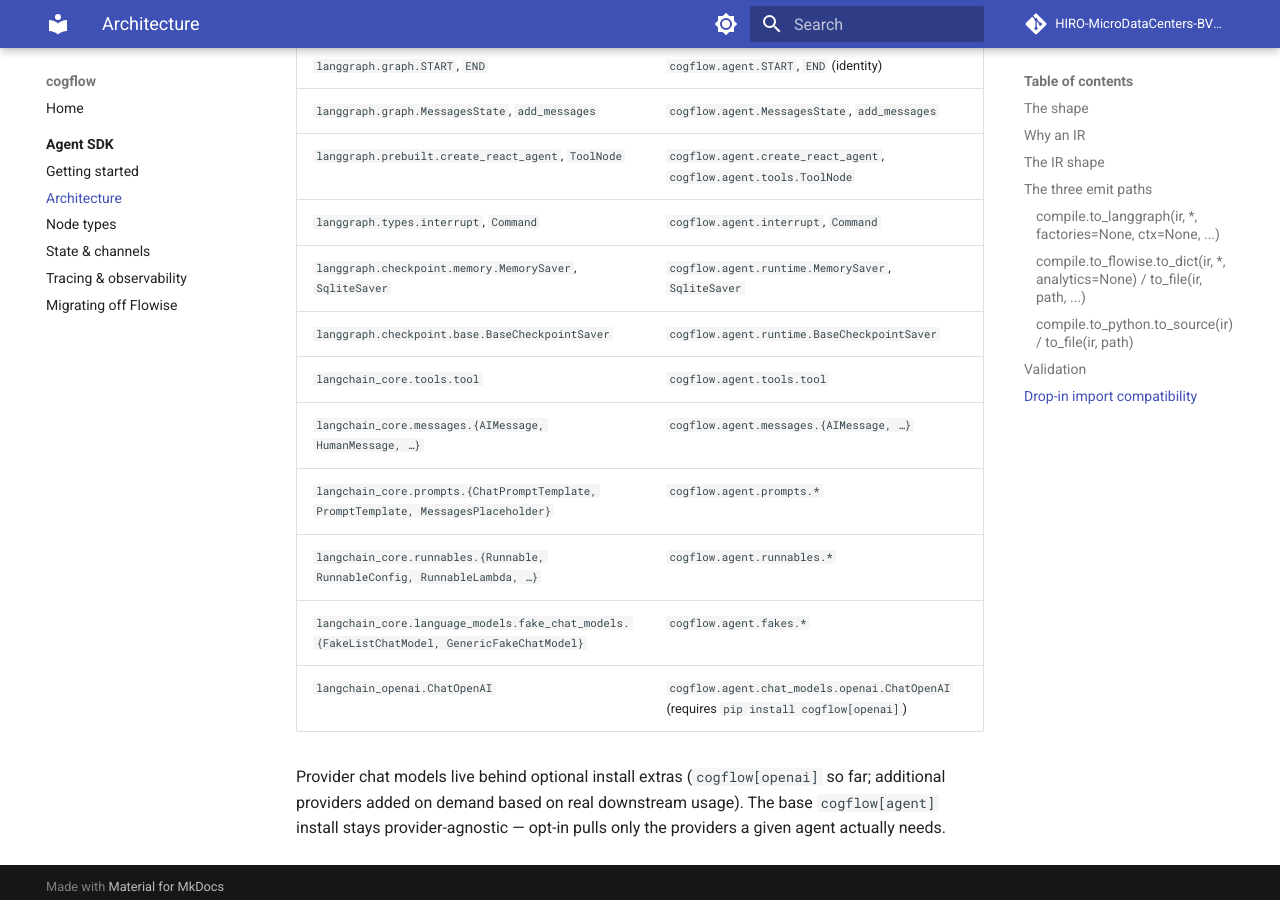
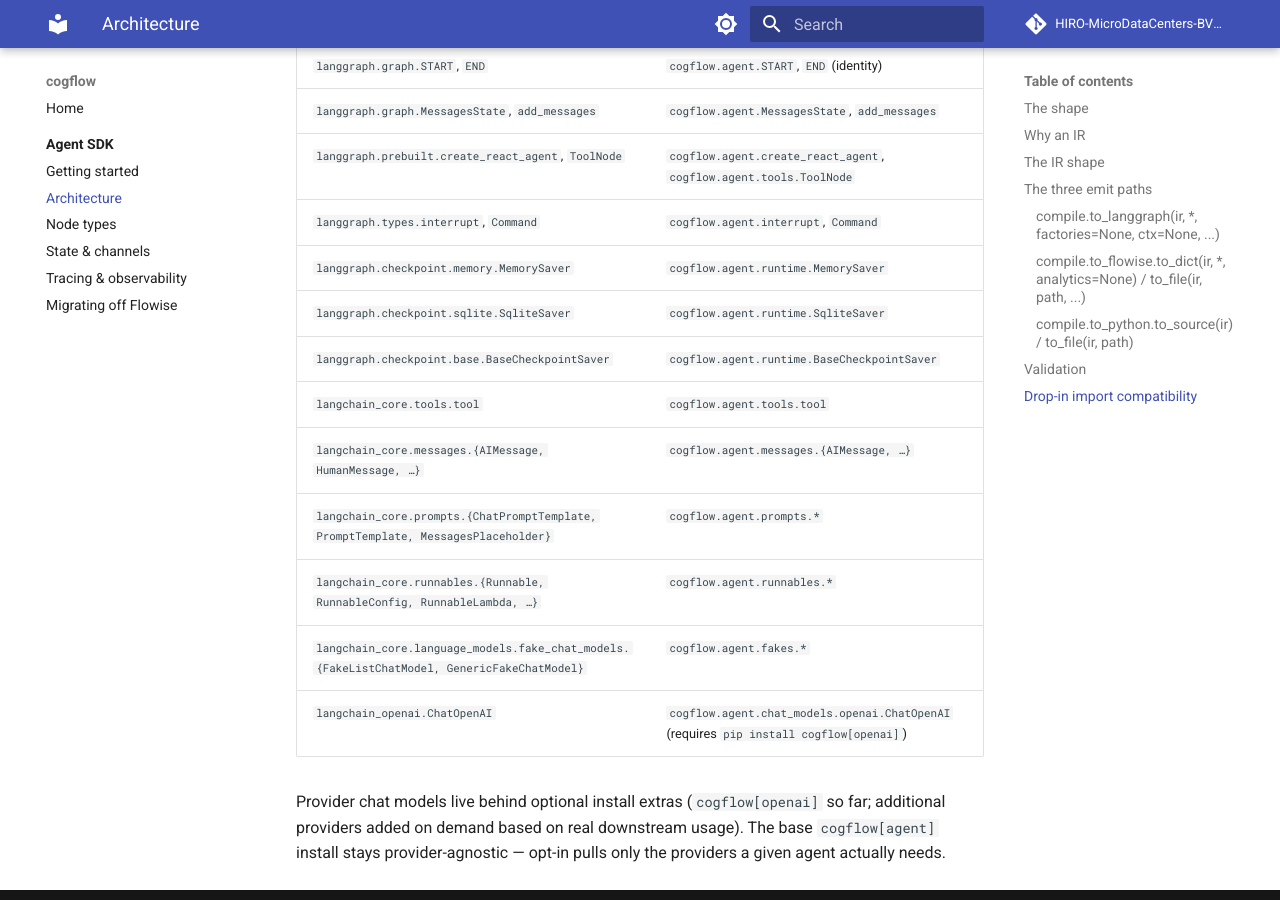
Before and after one commit to HIRO-MicroDataCenters-BV/cogflow, an MkDocs documentation site: the page built from docs/agent/architecture.md, in a window 1280 px wide and 900 px high, scrolled down 3119 px. Built offline with MkDocs 1.6.1 and Material for MkDocs 9.7.7, drawn with Linux system fonts in a browser that asks for light colours; comment, search, counter and statistics services are not loaded.

Commit message:
docs+tests: address Copilot review round 2 on PR #100
- architecture.md drop-in import table: split the
  ``langgraph.checkpoint.memory.MemorySaver, SqliteSaver`` row in two.
  ``SqliteSaver`` actually lives in ``langgraph.checkpoint.sqlite``,
  not ``.memory``. The old combined row implied both classes came
  from the same module — not copy-pastable.
- test_chat_models_openai.py: rewrite the test comment to describe
  the real exception chain. With a non-package ``ModuleType`` shadow,
  the immediate exception is ``ImportError`` ("symbol missing in
  shadowed module"), not ``ModuleNotFoundError`` — the SUT then
  converts that to ``ModuleNotFoundError`` in its except clause.
  The previous comment claimed the immediate raise was MNFE, which
  would mislead anyone debugging this test in the future.

```diff
--- a/docs/agent/architecture.md
+++ b/docs/agent/architecture.md
@@ -143,7 +143,8 @@
 | `langgraph.graph.MessagesState`, `add_messages` | `cogflow.agent.MessagesState`, `add_messages` |
 | `langgraph.prebuilt.create_react_agent`, `ToolNode` | `cogflow.agent.create_react_agent`, `cogflow.agent.tools.ToolNode` |
 | `langgraph.types.interrupt`, `Command` | `cogflow.agent.interrupt`, `Command` |
-| `langgraph.checkpoint.memory.MemorySaver`, `SqliteSaver` | `cogflow.agent.runtime.MemorySaver`, `SqliteSaver` |
+| `langgraph.checkpoint.memory.MemorySaver` | `cogflow.agent.runtime.MemorySaver` |
+| `langgraph.checkpoint.sqlite.SqliteSaver` | `cogflow.agent.runtime.SqliteSaver` |
 | `langgraph.checkpoint.base.BaseCheckpointSaver` | `cogflow.agent.runtime.BaseCheckpointSaver` |
 | `langchain_core.tools.tool` | `cogflow.agent.tools.tool` |
 | `langchain_core.messages.{AIMessage, HumanMessage, …}` | `cogflow.agent.messages.{AIMessage, …}` |
```
Also changed, not shown: 1 other file.
